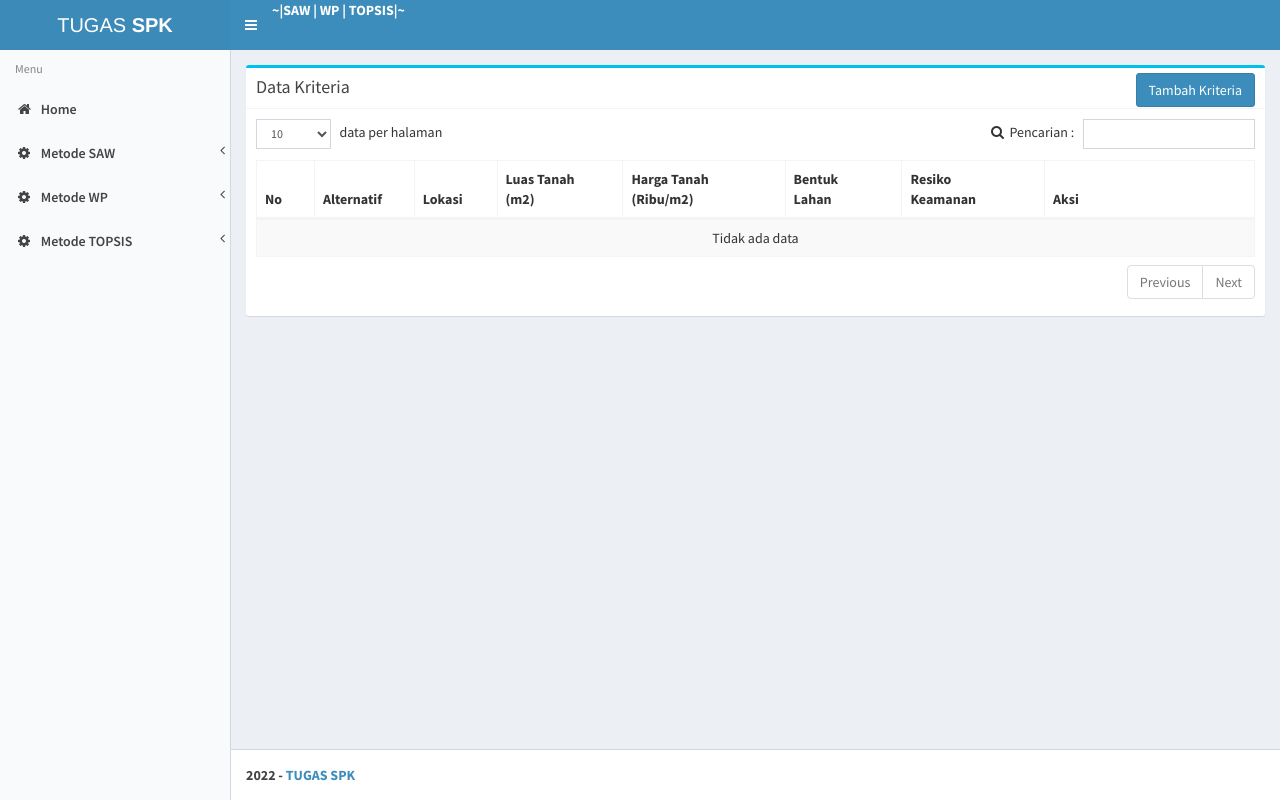
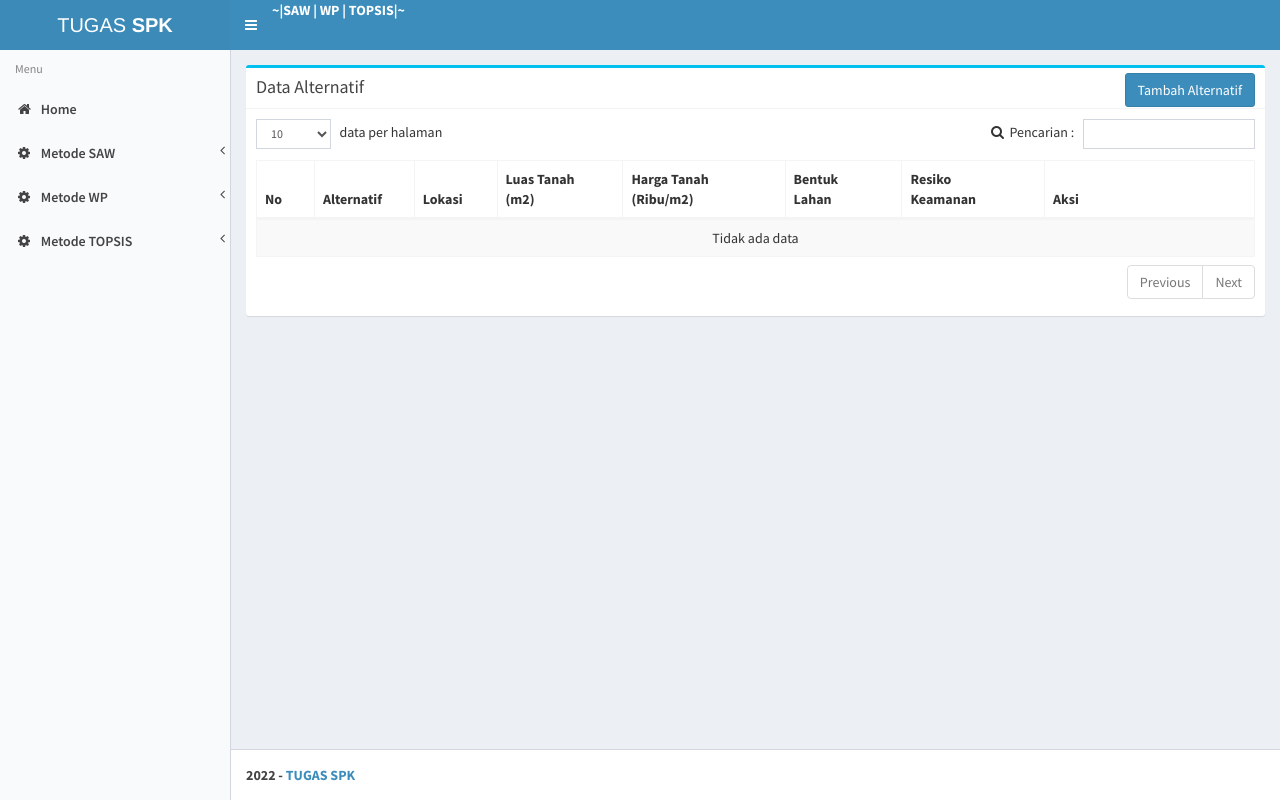
Before and after one commit to bzndenis/tugasSPK, a CodeIgniter app: page /database/saw/data in a window 1280 px wide. Run offline with CodeIgniter, Linux system fonts and the light colour scheme; data that the repository does not hold is empty; some web fonts are replaced.

Commit message:
Update data.php

```diff
--- a/application/views/saw/data.php
+++ b/application/views/saw/data.php
@@ -2,9 +2,9 @@
 
 <div class="box box-info">
   <div class="box-header with-border">
-    <h3 class="box-title">Data Kriteria</h3>
+    <h3 class="box-title">Data Alternatif</h3>
     <div class="box-tools">
-      <a href="<?php echo site_url('saw/create'); ?>" class="btn btn-primary">Tambah Kriteria</a>
+      <a href="<?php echo site_url('saw/create'); ?>" class="btn btn-primary">Tambah Alternatif</a>
     </div>
   </div>
   <div class="box-body">
```
